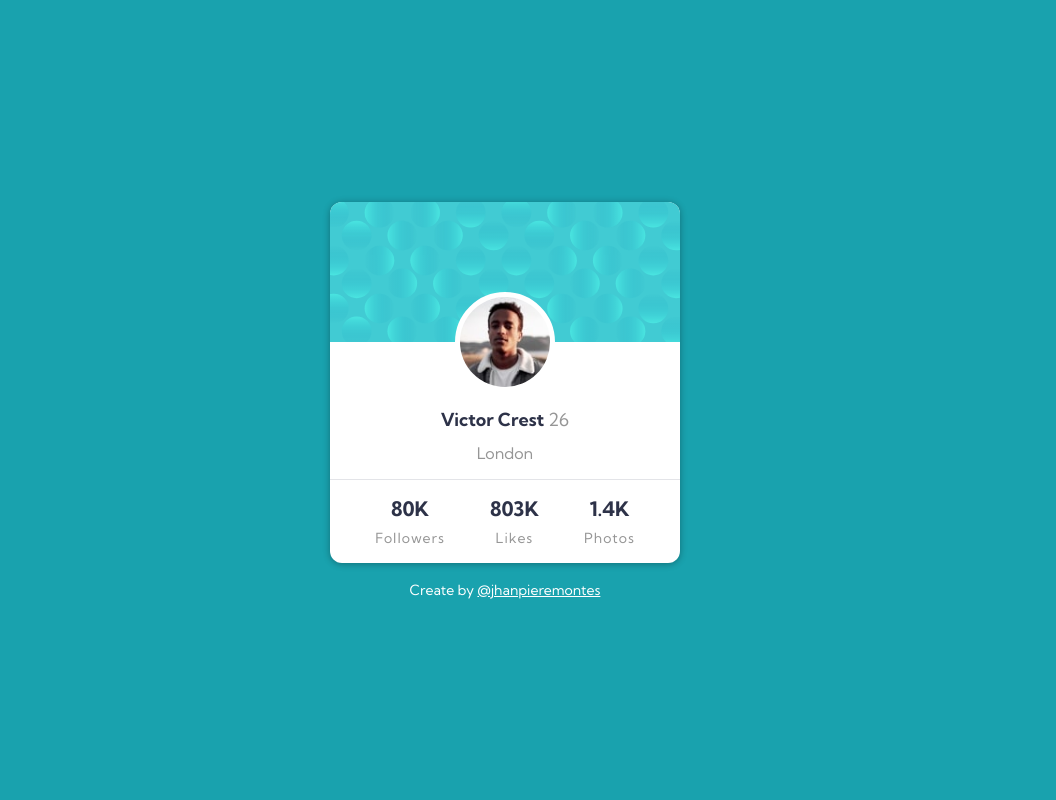
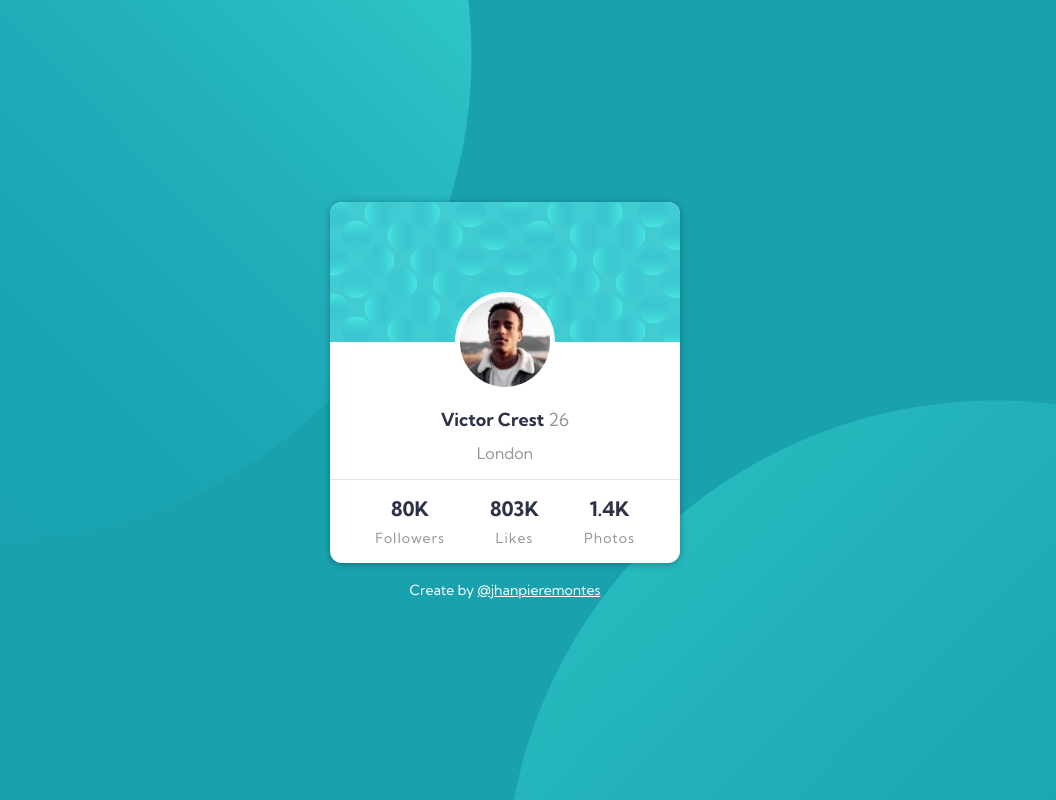
Before and after one commit to inkarr1/profile-card-component, a plain HTML site: page index.html in a window 1280 px wide. Shown: the whole page, without its empty margins (135-1191 px from the left). Drawn offline with Linux system fonts and the light colour scheme.

Commit message:
Se agregó background-image

```diff
--- a/css/style.css
+++ b/css/style.css
@@ -35,7 +35,7 @@ body {
     color              : var(--text-color);
 
     background-color   : var(--bg-color);
-    background-image   : url('./images/bg-pattern-top.svg'), url('./images/bg-pattern-bottom.svg');
+    background-image   : url('../images/bg-pattern-top.svg'), url('../images/bg-pattern-bottom.svg');
     background-repeat  : no-repeat, no-repeat;
     background-position: right 52.6vw bottom 32vh, left 50vw top 50vh;
 
```
